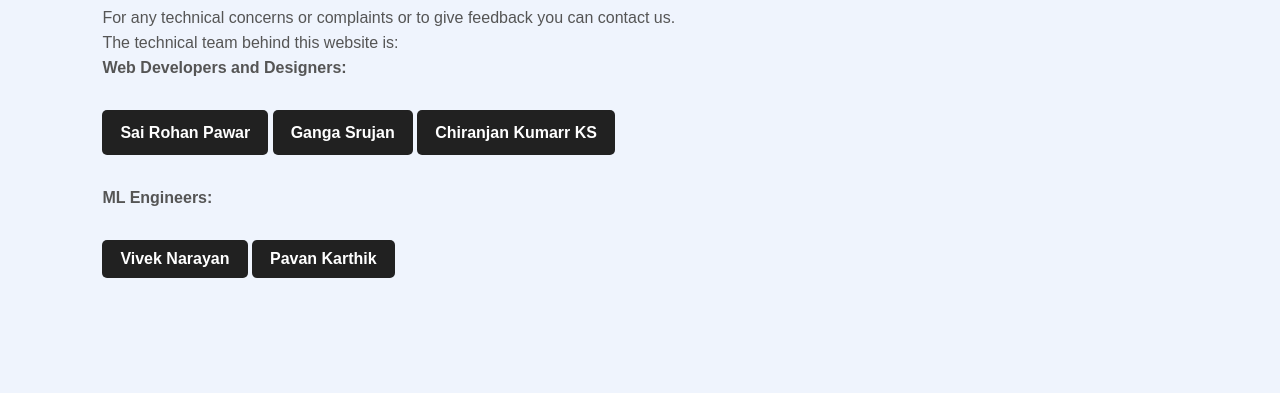
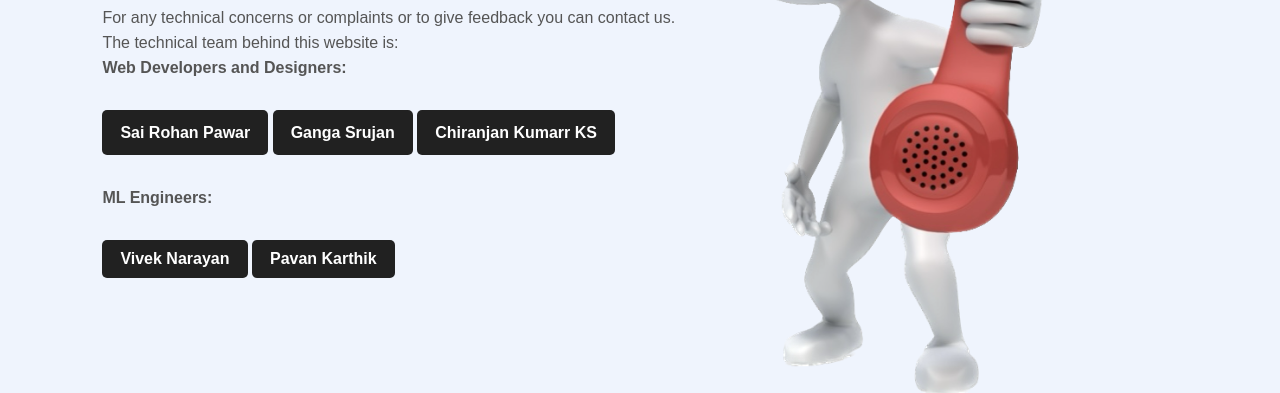
Before and after one commit to pavankarthik77/ChromaBoost, a plain HTML site: page contact.html in a window 1280 px wide. Shown: the part 407-800 px from the top of the page. Drawn offline with Linux system fonts and the light colour scheme.

Commit message:
Update contact.html

```diff
--- a/contact.html
+++ b/contact.html
@@ -5,7 +5,7 @@
     <meta http-equiv="X-UA-Compatible" content="IE=edge">
     <meta name="viewport" content="width=device-width, initial-scale=1.0">
     <title>Contact Us</title>
-    <link rel="icon" type="image/x-icon" href="logo.png">
+    <link rel="icon" type="image/x-icon" href="images/logo.png">
     <link rel="stylesheet" href="styles.css">
     <link rel="stylesheet" href="https://cdnjs.cloudflare.com/ajax/libs/font-awesome/5.15.3/css/all.min.css" integrity="sha512-iBBXm8fW90+nuLcSKlbmrPcLa0OT92xO1BIsZ+ywDWZCvqsWgccV3gFoRBv0z+8dLJgyAHIhR35VZc2oM/gI1w==" crossorigin="anonymous" referrerpolicy="no-referrer" />
 </head>
@@ -29,7 +29,7 @@
                 <b>ML Engineers:</b></p><a href="mailto:u_vnarayan@cs.iitr.ac.in">Vivek Narayan</a> <a href="mailto:pavankarthik77@gmail.com">Pavan Karthik</a>
         </div>
         <div class="images">
-            <img src="phone.png" class="shape">
+            <img src="images/phone.png" class="shape">
         </div>
     </div>
 </body>
```
